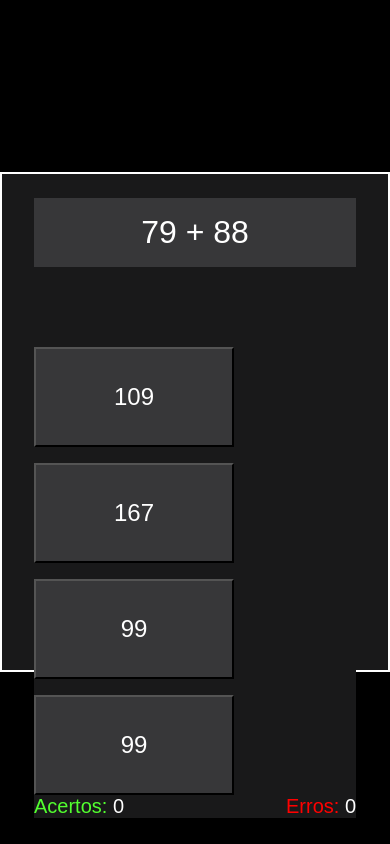
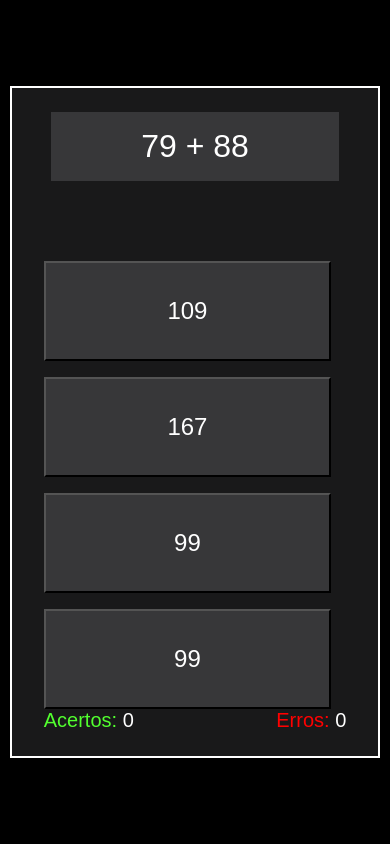
Before and after one commit to Renanzen/QuizMath, a plain HTML site: page soma.html in a window 390 px wide. Drawn offline with Linux system fonts and the light colour scheme.

Commit message:
Patch 1.1 - Mobile Adicionado

```diff
--- a/css/style.css
+++ b/css/style.css
@@ -132,3 +132,24 @@ a{
     left: 50%;
     display: flex;
 }
+
+@media screen and (max-width: 600px){
+    .container{
+        width: 95%;
+        height: auto;
+        margin: 0 auto;
+    }
+
+    .telaquiz,
+    .modos a{
+        margin: 0 auto;
+    }
+    .telaquiz,
+    .item{
+        width:  95%;
+    }
+
+    .vitoria{
+    font-size: 1.5rem;
+    }
+}
```
